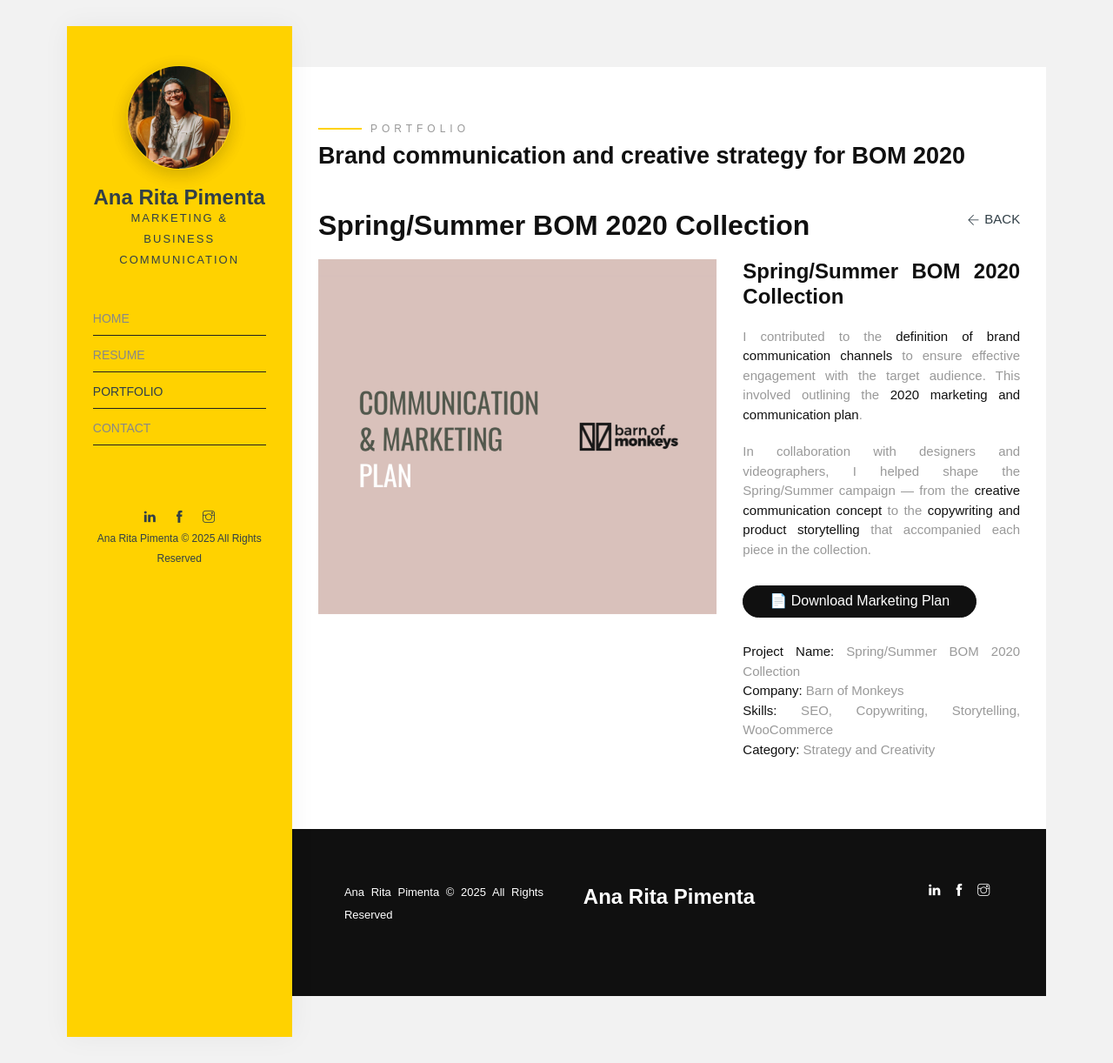
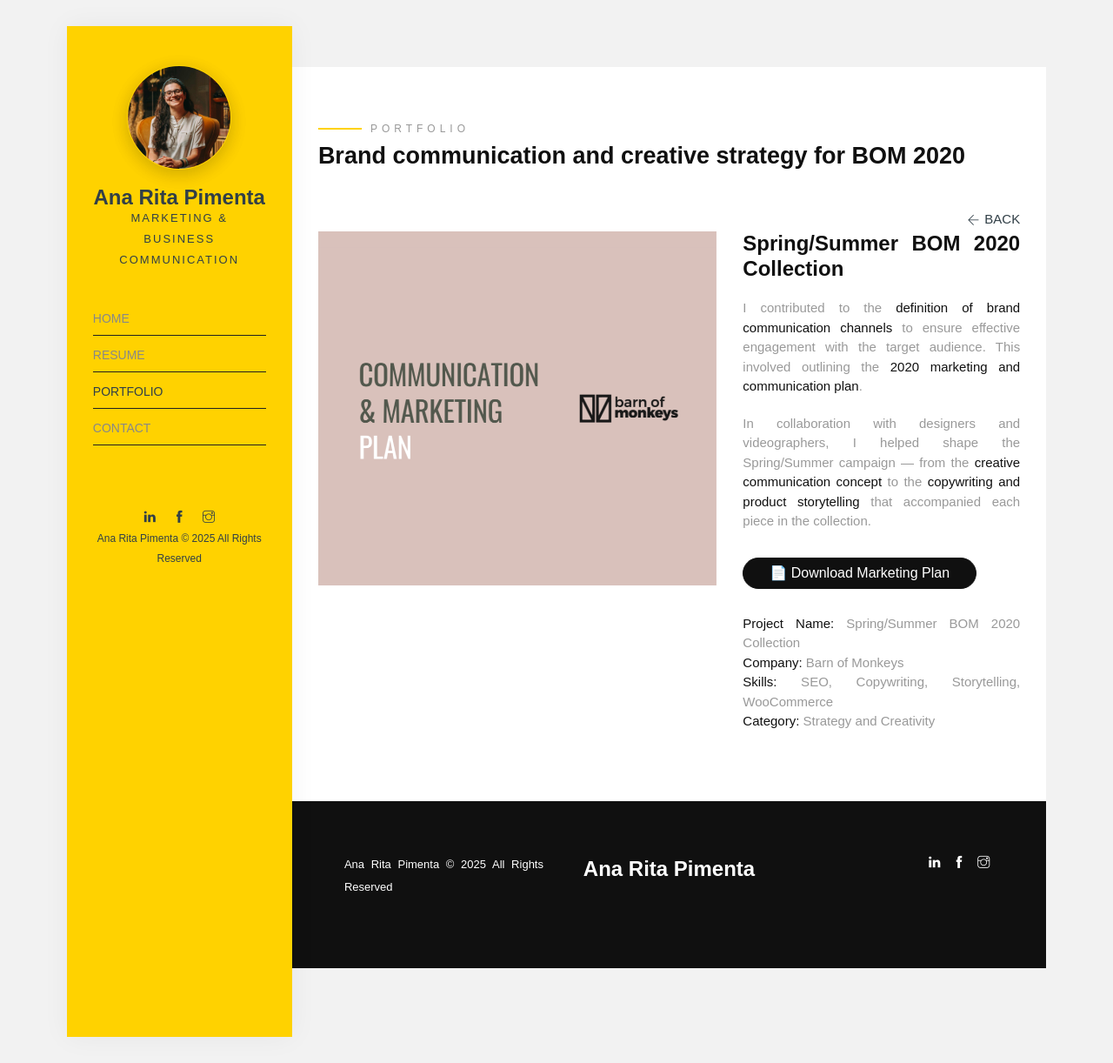
Before and after one commit to anaritapimenta/anaritapimenta.github.io, a Jekyll site: the page built from portfolio/spring-summer-bom-2020-collection/index.html, in a window 1280 px wide and 1222 px high. Shown: the whole window at 87% size. Built offline with Jekyll 4.4.1, drawn with Linux system fonts in a browser that asks for light colours; some web fonts are replaced.

Commit message:
Update index.html

```diff
--- a/portfolio/spring-summer-bom-2020-collection/index.html
+++ b/portfolio/spring-summer-bom-2020-collection/index.html
@@ -29,9 +29,6 @@
             Back
           </p>
         </a>
-        <h2 class="animate-box" data-animate-effect="fadeInLeft" style="margin-top: 40px;">
-          Spring/Summer BOM 2020 Collection
-        </h2>
       </div>
     </div>
     <div class="row">
@@ -52,6 +49,7 @@
       >
         <div id="sticky_item">
           <div class="project-desc">
+            <!-- Este é o h2 que será mantido -->
             <h2>Spring/Summer BOM 2020 Collection</h2>
             <p>
               I contributed to the <strong>definition of brand communication channels</strong> to ensure effective engagement with the target audience. This involved outlining the <strong>2020 marketing and communication plan</strong>.
```
